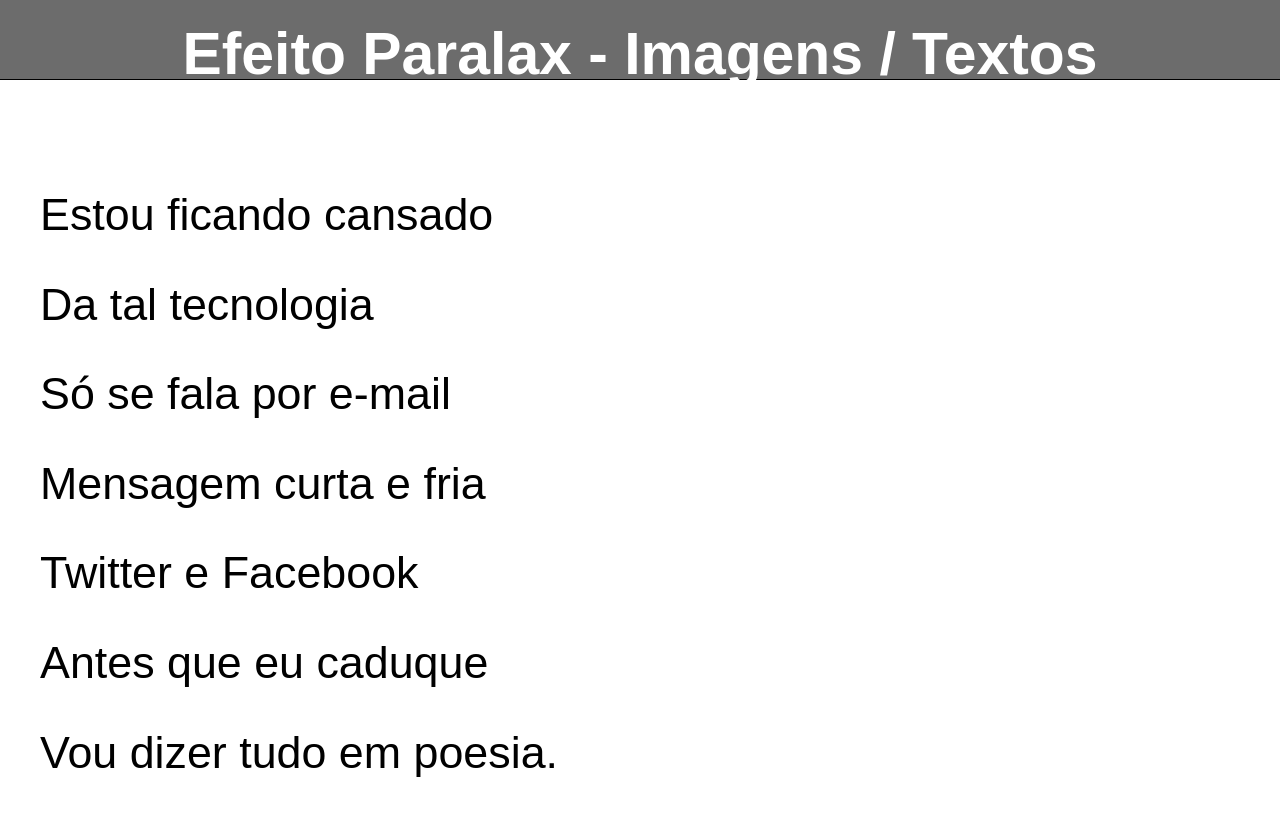
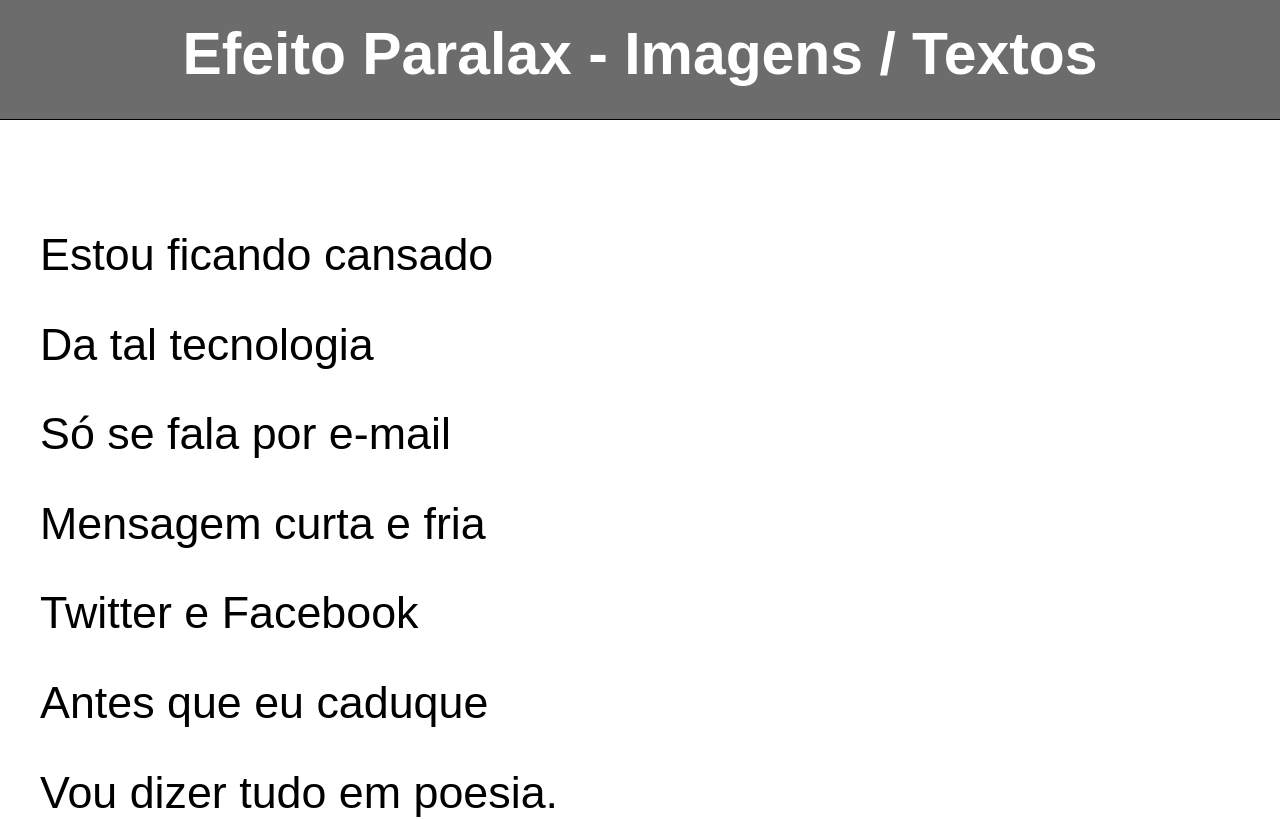
Before and after one commit to patricklmachado/training-parallax-effect, a plain HTML site: page index.html in a window 1280 px wide. Shown: the top 819 px of the page. Drawn offline with Linux system fonts and the light colour scheme.

Commit message:
att parallax effect

```diff
--- a/index.html
+++ b/index.html
@@ -25,7 +25,7 @@
     }
 
     header{
-        height: 10vh;
+        height: 15vh;
         background-color: #6c6c6c;
         text-align: center;
         padding: 20px;
```
